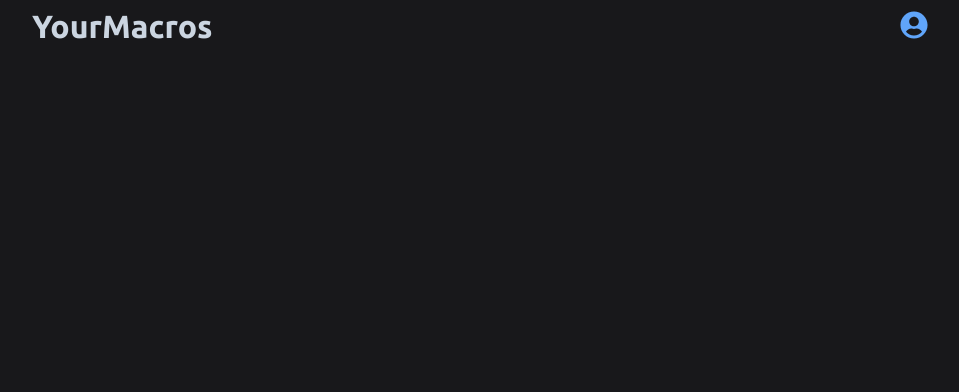
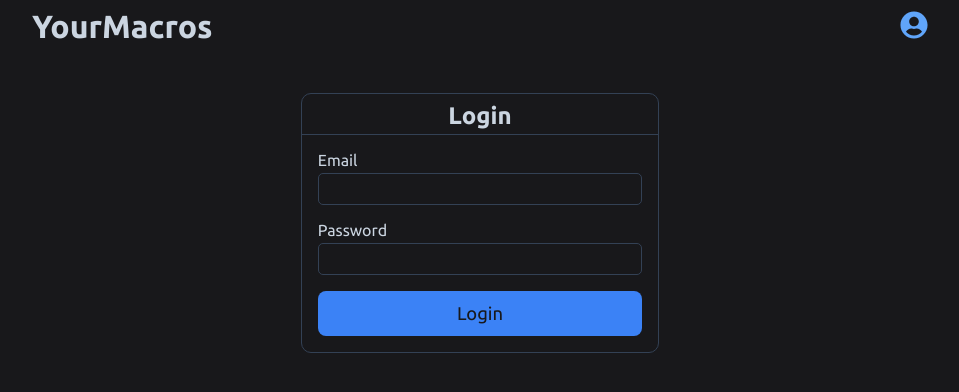
Before and after one commit to jonmico/your-macros, a React (Vite) app in the folder client/: page /login in a window 1280 px wide. Before the commit this address had no page. Shown: the top 392 px of the page, without its empty margins (160-1119 px from the left). Built offline with nearby package versions, Linux system fonts and the light colour scheme.

Commit message:
Add login page/form.

```diff
--- a/client/src/App.tsx
+++ b/client/src/App.tsx
@@ -9,6 +9,7 @@ import GlobalStyles from './styles/global-styles';
 import Home from './pages/home/home';
 import styles from './App.module.css';
 import Header from './components/header/header';
+import Login from './pages/login/login';
 
 function App() {
   return (
@@ -19,6 +20,7 @@ function App() {
           <Header />
           <Routes>
             <Route path={'/'} index element={<Home />} />
+            <Route path={'/login'} element={<Login />} />
             <Route element={<AppLayout />}>
               <Route path={'/dashboard'} element={<Dashboard />} />
               <Route path={'/add-meal'} element={<AddMeal />} />
--- /dev/null
+++ b/client/src/pages/login/login.module.css
@@ -0,0 +1,50 @@
+.loginForm {
+  margin: auto;
+  width: 40%;
+  border: 1px solid var(--color-slate-700);
+  border-radius: 10px;
+  margin-top: 2rem;
+}
+
+.loginHeader {
+  text-align: center;
+  padding: 0.5rem 0 0.25rem 0;
+  border-bottom: 1px solid var(--color-slate-700);
+}
+
+.loginFormFieldContainer {
+  padding: 1rem;
+  display: flex;
+  flex-direction: column;
+  gap: 1rem;
+}
+
+.loginFormField {
+  display: flex;
+  flex-direction: column;
+  gap: 0.25rem;
+}
+
+.loginFormField input {
+  border: none;
+  outline: none;
+  background-color: var(--color-zinc-900);
+  border: 1px solid var(--color-slate-700);
+  color: var(--color-slate-300);
+  border-radius: 5px;
+  height: 2rem;
+  padding: 0.5rem;
+  font-size: 1rem;
+
+  transition: background-color 0.2s ease-in-out, border 0.2s ease-in-out;
+}
+
+.loginFormField input:focus,
+.loginFormField input:active {
+  outline: 1px solid var(--color-blue-500);
+  background-color: var(--color-zinc-800);
+}
+
+.buttonContainer {
+  width: 100%;
+}
--- /dev/null
+++ b/client/src/pages/login/login.tsx
@@ -0,0 +1,25 @@
+import { PrimaryButton } from '../../components/button/button.styled';
+import styles from './login.module.css';
+
+export default function Login() {
+  function handleSubmit(evt: React.FormEvent<HTMLFormElement>) {
+    evt.preventDefault();
+    console.log('hello?');
+  }
+  return (
+    <form onSubmit={handleSubmit} className={styles.loginForm}>
+      <h2 className={styles.loginHeader}>Login</h2>
+      <div className={styles.loginFormFieldContainer}>
+        <div className={styles.loginFormField}>
+          <label htmlFor='email'>Email</label>
+          <input type='text' name='email' id='email' />
+        </div>
+        <div className={styles.loginFormField}>
+          <label htmlFor='password'>Password</label>
+          <input type='password' name='password' id='password' />
+        </div>
+        <PrimaryButton>Login</PrimaryButton>
+      </div>
+    </form>
+  );
+}
```
